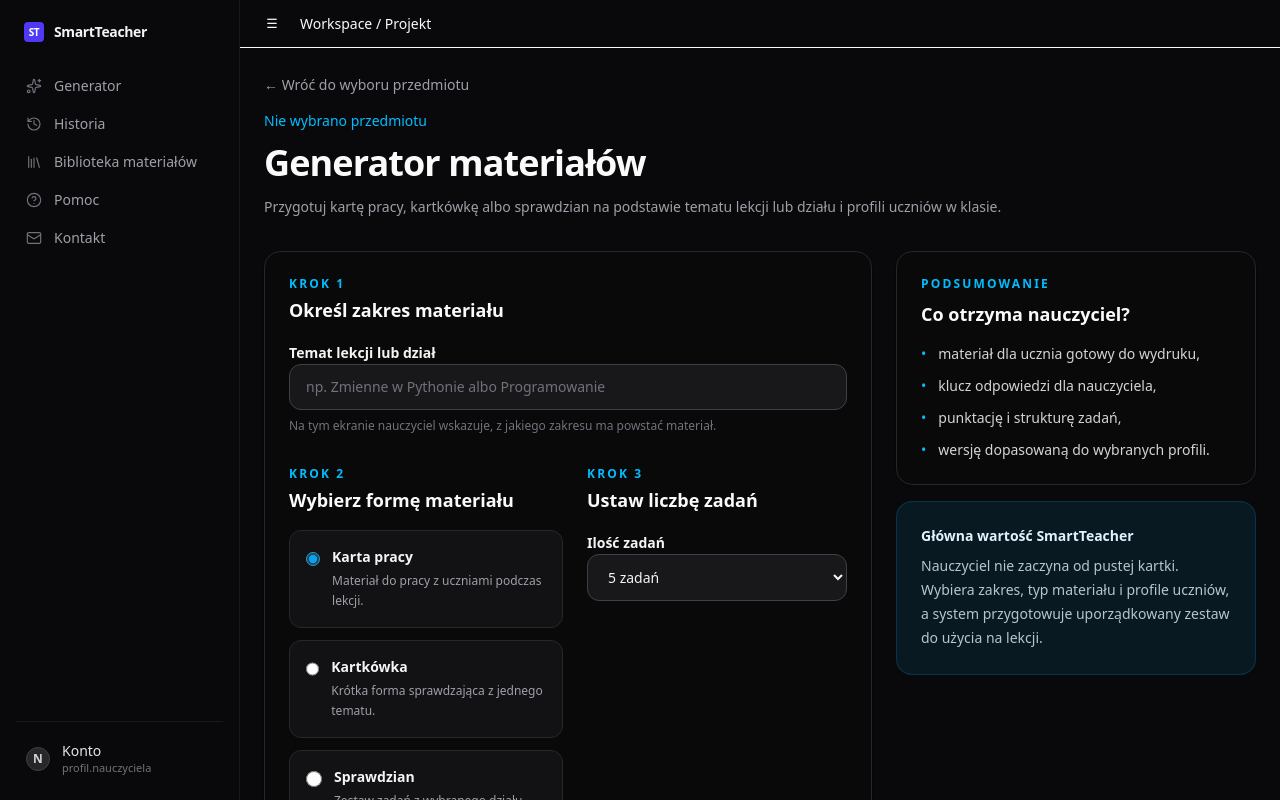
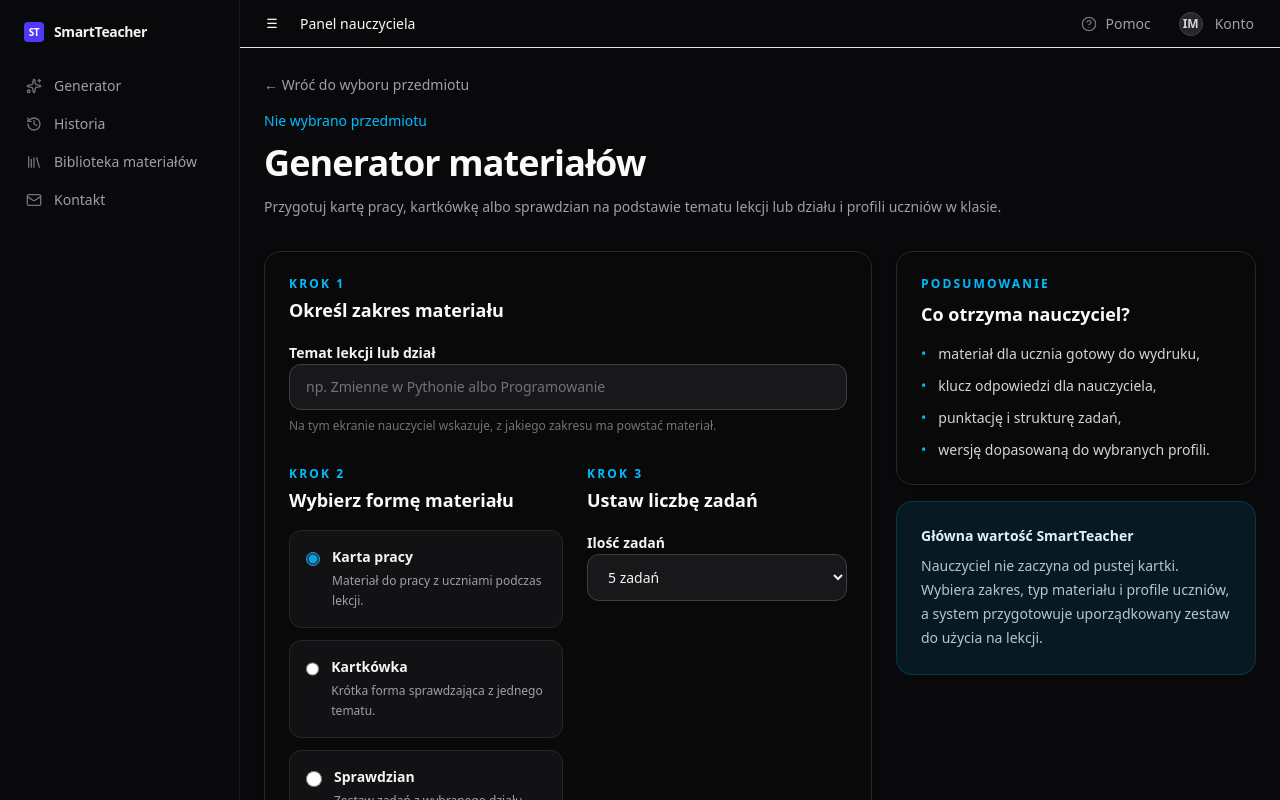
Before and after one commit to muskalaiza/smartteacher-next, a Next.js app: page /generator in a window 1280 px wide. Shown: the top 800 px of the page. Built offline with nearby package versions, Linux system fonts and the light colour scheme.

Commit message:
Polish dashboard and topbar navigation

```diff
--- a/app/generator/page.jsx
+++ b/app/generator/page.jsx
@@ -6,6 +6,8 @@
 const SUBJECT_LABELS = {
   informatyka: "Informatyka",
   "programowanie-obiektowe": "Programowanie obiektowe",
+  "aplikacje-mobilne": "Aplikacje mobilne",
+  "aplikacje-desktopowe": "Aplikacje desktopowe",
 };
 
 const MATERIAL_TYPES = [
--- a/components/dashboard/DashboardPage.jsx
+++ b/components/dashboard/DashboardPage.jsx
@@ -19,30 +19,44 @@
 
       <div>
         <h2 className="text-xl font-semibold text-zinc-100 mb-4">
-          Twoje przedmioty
+          Przedmioty dodane do bazy
         </h2>
 
         <div className="grid gap-4 md:grid-cols-3">
           <button
           onClick={() => router.push("/generator?subject=informatyka")}
 
-            className="rounded-xl border border-zinc-800 bg-zinc-900 p-6 text-left hover:border-violet-500 transition-colors"
+            className="group rounded-xl border border-zinc-800 bg-zinc-900 p-6 text-left text-zinc-300 transition-all duration-150 hover:border-zinc-700 hover:bg-zinc-800 hover:text-zinc-100"
           >
             Informatyka
           </button>
 
           <button
          onClick={() => router.push("/generator?subject=programowanie-obiektowe")}
-            className="rounded-xl border border-zinc-800 bg-zinc-900 p-6 text-left hover:border-violet-500 transition-colors"
+            className="group rounded-xl border border-zinc-800 bg-zinc-900 p-6 text-left text-zinc-300 transition-all duration-150 hover:border-zinc-700 hover:bg-zinc-800 hover:text-zinc-100"
           >
             Programowanie obiektowe
           </button>
+          <button
+          onClick={() => router.push("/generator?subject=aplikacje-mobilne")}
 
+            className="group rounded-xl border border-zinc-800 bg-zinc-900 p-6 text-left text-zinc-300 transition-all duration-150 hover:border-zinc-700 hover:bg-zinc-800 hover:text-zinc-100"
+          >
+            Aplikacje mobilne
+          </button>
           <button
-            className="rounded-xl border border-dashed border-zinc-700 p-6 text-left text-zinc-400"
+          onClick={() => router.push("/generator?subject=aplikacje-desktopowe")}
+
+           className="group rounded-xl border border-zinc-800 bg-zinc-900 p-6 text-left text-zinc-300 transition-all duration-150 hover:border-zinc-700 hover:bg-zinc-800 hover:text-zinc-100"
           >
-           + Dodaj przedmiot
+            Aplikacje desktopowe
           </button>
+          <button
+
+  className="rounded-xl border border-dashed border-zinc-700 p-6 text-left text-zinc-400 transition-all duration-150 hover:border-zinc-500 hover:bg-zinc-900 hover:text-zinc-100"
+>
+  + Dodaj przedmiot
+</button>
         </div>
       </div>
     </div>
--- a/components/layout/Sidebar.jsx
+++ b/components/layout/Sidebar.jsx
@@ -1,91 +1,45 @@
 import React from "react"
 import Link from "next/link"
-import { Sparkles, History, HelpCircle, Mail, LogOut, Settings, Library } from "lucide-react"
-// Importujemy komponenty Popover z folderu ui
-import { Popover, PopoverContent, PopoverTrigger } from "../ui/popover"
+import { Sparkles, History, Mail, Library } from "lucide-react"
 
 export default function Sidebar() {
   const menuItems = [
     { name: "Generator", icon: Sparkles, href: "/generator" },
     { name: "Historia", icon: History, href: "/historia" },
-    {name: "Biblioteka materiałów", icon: Library, href: "/biblioteka"},
-    { name: "Pomoc", icon: HelpCircle, href: "/pomoc" },
+    { name: "Biblioteka materiałów", icon: Library, href: "/biblioteka" },
     { name: "Kontakt", icon: Mail, href: "/kontakt" },
   ]
 
   return (
-    <div className="flex h-screen w-60 flex-col justify-between p-4 bg-zinc-950 text-zinc-200 select-none border-r border-zinc-900 font-sans">
-
-      {/* GÓRNA SEKCJA: Logo i Nawigacja */}
+    <div className="flex h-screen w-60 flex-col border-r border-zinc-900 bg-zinc-950 p-4 font-sans text-zinc-200 select-none">
       <div className="flex flex-col gap-5">
-        <Link href="/" className="flex items-center gap-2.5 px-2 py-1.5 font-semibold text-sm tracking-tight hover:bg-zinc-900 rounded-md cursor-pointer transition-colors text-zinc-100">
-          <div className="w-5 h-5 rounded bg-indigo-600 text-white flex items-center justify-center text-[10px] font-bold">
+        <Link
+          href="/"
+          className="flex items-center gap-2.5 rounded-md px-2 py-1.5 text-sm font-semibold tracking-tight text-zinc-100 transition-colors hover:bg-zinc-900"
+        >
+          <div className="flex h-5 w-5 items-center justify-center rounded bg-indigo-600 text-[10px] font-bold text-white">
             ST
           </div>
           <span>SmartTeacher</span>
         </Link>
 
         <nav className="flex flex-col gap-0.5 text-sm font-medium text-zinc-400">
-          {menuItems.map((item, index) => {
+          {menuItems.map((item) => {
             const Icon = item.icon
+
             return (
               <Link
-                key={index}
+                key={item.href}
                 href={item.href}
-                className="flex items-center gap-3 px-2.5 py-2 hover:bg-zinc-900 hover:text-zinc-100 rounded-md cursor-pointer transition-all duration-150 group"
+                className="group flex items-center gap-3 rounded-md px-2.5 py-2 transition-all duration-150 hover:bg-zinc-900 hover:text-zinc-100"
               >
-                <Icon className="w-4 h-4 stroke-[1.75] text-zinc-500 group-hover:text-zinc-300 transition-colors" />
+                <Icon className="h-4 w-4 text-zinc-500 transition-colors group-hover:text-zinc-300" />
                 <span>{item.name}</span>
               </Link>
             )
           })}
         </nav>
       </div>
-
-      {/* DOLNA SEKCJA: Konto z menu rozwijanym (Popover) - ZOSTAWIONE BEZ ZMIAN */}
-      <div className="border-t border-zinc-900 pt-3">
-        <Popover>
-          <PopoverTrigger asChild>
-            <div className="flex items-center gap-3 px-2.5 py-2 hover:bg-zinc-900 rounded-md cursor-pointer transition-all duration-150 group">
-              <div className="w-6 h-6 rounded-full bg-zinc-800 text-zinc-300 flex items-center justify-center text-xs font-bold border border-zinc-700 group-hover:border-zinc-500 transition-colors">
-                N
-              </div>
-              <div className="flex flex-col text-left">
-                <span className="text-sm font-medium text-zinc-200 leading-tight">Konto</span>
-                <span className="text-[11px] text-zinc-500 truncate w-32">profil.nauczyciela</span>
-              </div>
-            </div>
-          </PopoverTrigger>
-
-          <PopoverContent
-            side="top"
-            align="start"
-            className="w-52 p-1 bg-zinc-900 border border-zinc-800 text-zinc-200 shadow-xl rounded-lg font-sans mb-1"
-          >
-            <div className="px-2.5 py-1.5 text-[11px] text-zinc-500 border-b border-zinc-800 mb-1">
-              Zalogowano jako: <br />
-              <span className="text-zinc-400 font-medium truncate block">profil.nauczyciela@email.com</span>
-            </div>
-
-            <Link
-              href="/ustawienia"
-              className="flex items-center gap-2 px-2.5 py-2 text-sm text-zinc-300 hover:bg-zinc-800 hover:text-zinc-100 rounded-md transition-colors w-full text-left"
-            >
-              <Settings className="w-4 h-4 text-zinc-500 stroke-[1.75]" />
-              <span>Ustawienia konta</span>
-            </Link>
-
-            <button
-              onClick={() => alert("Tutaj podepniesz logikę wylogowania (np. usuwanie sesji)")}
-              className="flex items-center gap-2 px-2.5 py-2 text-sm text-red-400 hover:bg-red-950/40 hover:text-red-300 rounded-md transition-colors w-full text-left font-medium mt-0.5"
-            >
-              <LogOut className="w-4 h-4 text-red-500/70 stroke-[1.75]" />
-              <span>Wyloguj się</span>
-            </button>
-          </PopoverContent>
-        </Popover>
-      </div>
-
     </div>
   )
 }
--- a/components/layout/Topbar.jsx
+++ b/components/layout/Topbar.jsx
@@ -1,18 +1,21 @@
 "use client"
+
 import React from "react"
+import Link from "next/link"
+import { HelpCircle, LogOut, Settings } from "lucide-react"
 import { Button } from "../ui/button"
-import { useSidebarToggle } from "./AppShell" // Upewnij się, że AppShell.js jest w tym samym folderze
+import { Popover, PopoverContent, PopoverTrigger } from "../ui/popover"
+import { useSidebarToggle } from "./AppShell"
 
 export default function Topbar() {
   const toggleData = useSidebarToggle()
 
-  // Zabezpieczenie przed błędem, jeśli Context jeszcze się nie załadował
-  if (!toggleData) return null;
+  if (!toggleData) return null
 
   const { toggleSidebar } = toggleData
 
   return (
-    <header className="flex h-12 items-center border-b px-4 bg-background justify-between">
+    <header className="flex h-12 items-center justify-between border-b border-zinc-200 bg-background px-4">
       <div className="flex items-center gap-3">
         <Button
           variant="ghost"
@@ -22,7 +25,70 @@
         >
           ☰
         </Button>
-        <span className="text-sm font-medium text-muted-foreground">Workspace / Projekt</span>
+
+        <span className="text-sm font-medium text-muted-foreground">
+          Panel nauczyciela
+        </span>
+      </div>
+
+      <div className="flex items-center gap-2">
+        <Link
+  href="/pomoc"
+  className="group flex h-8 items-center gap-2 rounded-md px-2.5 py-2 text-sm font-medium text-zinc-400 transition-all duration-150 hover:bg-zinc-900 hover:text-zinc-100"
+>
+  <HelpCircle className="h-4 w-4 text-zinc-500 transition-colors group-hover:text-zinc-300" />
+  <span>Pomoc</span>
+</Link>
+
+        <Popover>
+          <PopoverTrigger asChild>
+           <button
+  type="button"
+  className="group flex h-8 items-center gap-3 rounded-md px-2.5 py-2 text-zinc-400 transition-all duration-150 hover:bg-zinc-900 hover:text-zinc-100"
+>
+  <div className="flex h-6 w-6 items-center justify-center rounded-full border border-zinc-700 bg-zinc-800 text-xs font-bold text-zinc-300 transition-colors group-hover:border-zinc-500">
+    IM
+  </div>
+
+  <span className="hidden text-sm font-medium leading-tight sm:inline">
+    Konto
+  </span>
+</button>
+          </PopoverTrigger>
+
+          <PopoverContent
+            side="bottom"
+            align="end"
+            className="w-64 rounded-lg border border-zinc-800 bg-zinc-900 p-1 font-sans text-zinc-200 shadow-xl"
+          >
+            <div className="mb-1 border-b border-zinc-800 px-2.5 py-2 text-[11px] text-zinc-500">
+              Zalogowano jako:
+              <br />
+              <span className="block truncate font-medium text-zinc-400">
+                profil.nauczyciela@email.com
+              </span>
+            </div>
+
+            <Link
+              href="/ustawienia"
+              className="flex w-full items-center gap-2 rounded-md px-2.5 py-2 text-left text-sm text-zinc-300 transition-colors hover:bg-zinc-800 hover:text-zinc-100"
+            >
+              <Settings className="h-4 w-4 text-zinc-500" />
+              <span>Ustawienia konta</span>
+            </Link>
+
+            <button
+              type="button"
+              onClick={() =>
+                alert("Tutaj podepniesz logikę wylogowania.")
+              }
+              className="mt-0.5 flex w-full items-center gap-2 rounded-md px-2.5 py-2 text-left text-sm font-medium text-red-400 transition-colors hover:bg-red-950/40 hover:text-red-300"
+            >
+              <LogOut className="h-4 w-4 text-red-500/70" />
+              <span>Wyloguj się</span>
+            </button>
+          </PopoverContent>
+        </Popover>
       </div>
     </header>
   )
```
